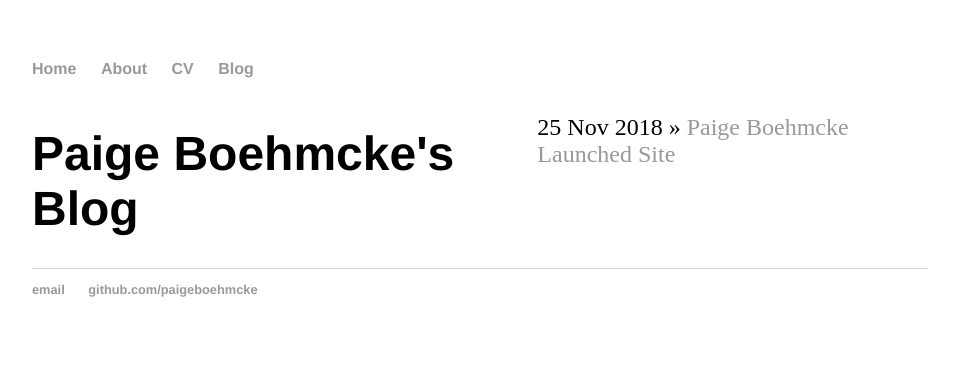
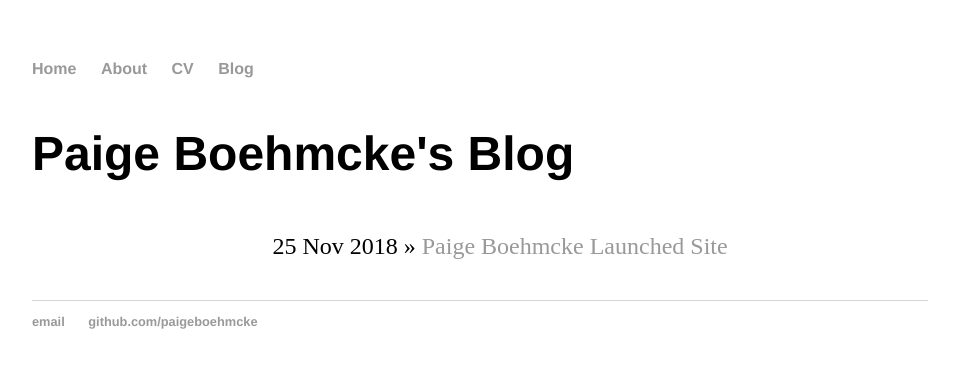
Before and after one commit to paigeboehmcke/paigeboehmcke.github.io, a Jekyll site: the page built from blog/index.html, in a window 1280 px wide. Shown: the top 368 px of the page, without its empty margins (160-1119 px from the left). Built offline with Jekyll 4.4.1, drawn with Linux system fonts in a browser that asks for light colours.

Commit message:
Update main.css

```diff
--- a/css/main.css
+++ b/css/main.css
@@ -42,9 +42,9 @@
 }
 .container {
     display: flex; /* equal height of the children */
+    flex-flow: row wrap;
 }
 .blurb {
-    display: inline;
     padding: .8em;
     flex: 1; /* additionally, equal width */
 }
```
